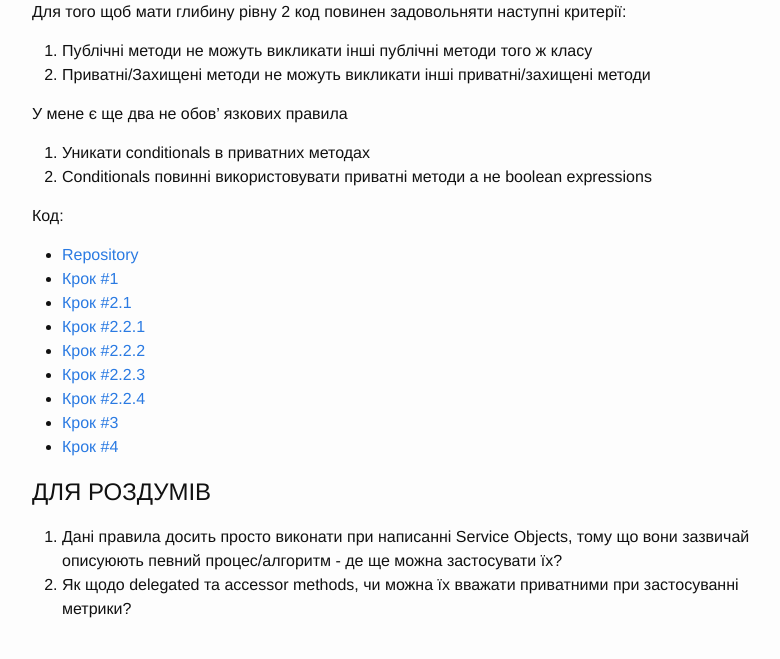
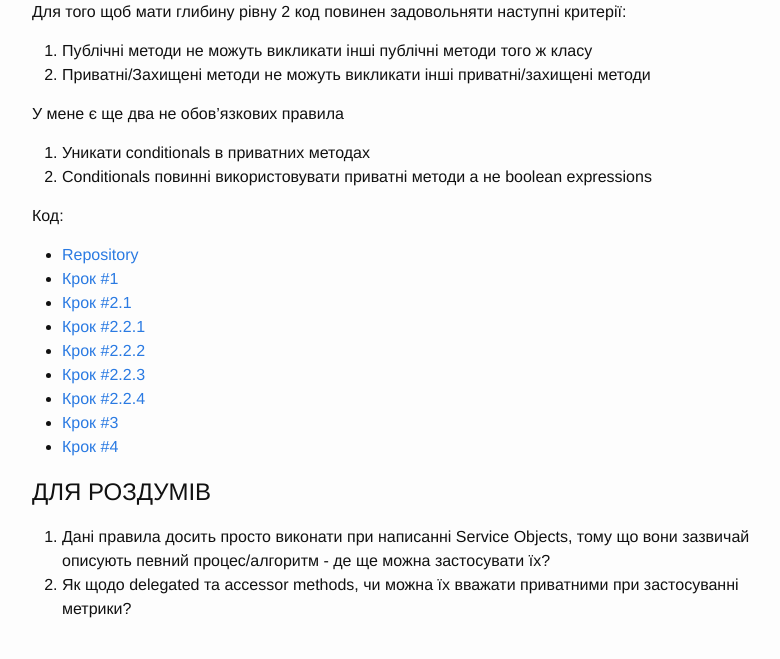
Before and after one commit to bpohoriletz/bpohoriletz.github.io, a Jekyll site: the page built from _posts/2018-04-23-service-objects-глибиною-в-два-рівні-UA.md, in a window 1280 px wide and 900 px high, scrolled down 7174 px. Shown: the part 155-814 px from the top of the window, without its empty margins (238-1018 px from the left). Built offline with Jekyll 4.4.1, drawn with Linux system fonts in a browser that asks for light colours; some of the changed text lies outside the part shown.

Commit message:
Fixed typos

```diff
--- a/_posts/2018-04-23-service-objects-глибиною-в-два-рівні-UA.md
+++ b/_posts/2018-04-23-service-objects-глибиною-в-два-рівні-UA.md
@@ -325,7 +325,7 @@ class UserUpdater
 1. Публічні методи не можуть викликати інші публічні методи того ж класу
 2. Приватні/Захищені методи не можуть викликати інші приватні/захищені методи
 
-У мене є ще два не обов' язкових правила
+У мене є ще два не обов'язкових правила
 1. Уникати conditionals в приватних методах
 2. Conditionals повинні використовувати приватні методи а не boolean expressions
 
@@ -342,7 +342,7 @@ class UserUpdater
 
 # ДЛЯ РОЗДУМІВ
 1. Дані правила досить просто виконати при написанні Service Objects, тому що вони зазвичай
-описуюють певний процес/алгоритм - де ще можна застосувати їх?
+описують певний процес/алгоритм - де ще можна застосувати їх?
 2. Як щодо delegated та accessor methods, чи можна їх вважати приватними при застосуванні метрики?
 
 [application]: https://github.com/bpohoriletz/bpohoriletz.github.io/tree/master/samples/two_level_deep_service_objects
```
Also changed, not shown: other parts of _posts/2018-04-23-service-objects-глибиною-в-два-рівні-UA.md (+1 -1 lines), _posts/2017-12-26-oop-та-cистемні-тести-в-rails-(українською).md (+1 -1 lines).
